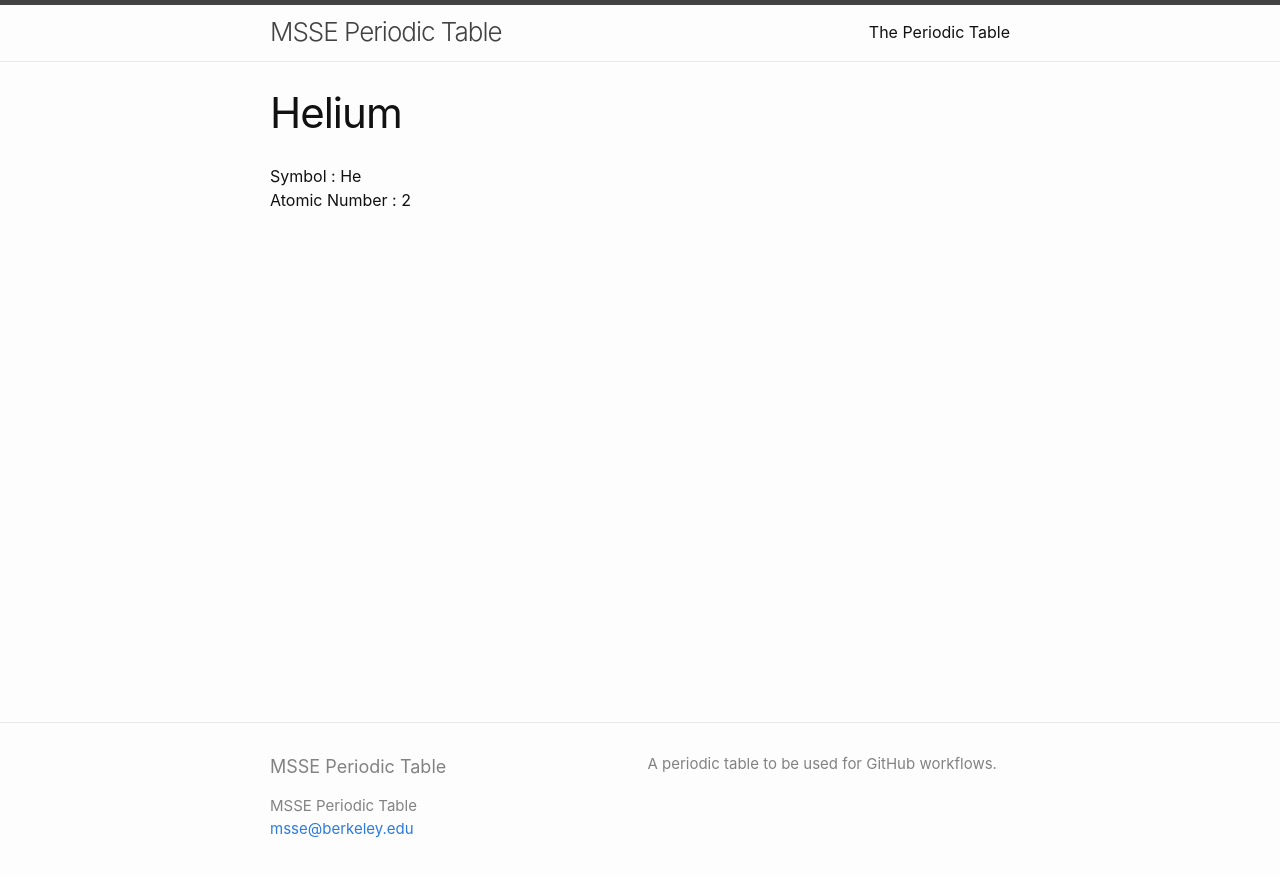
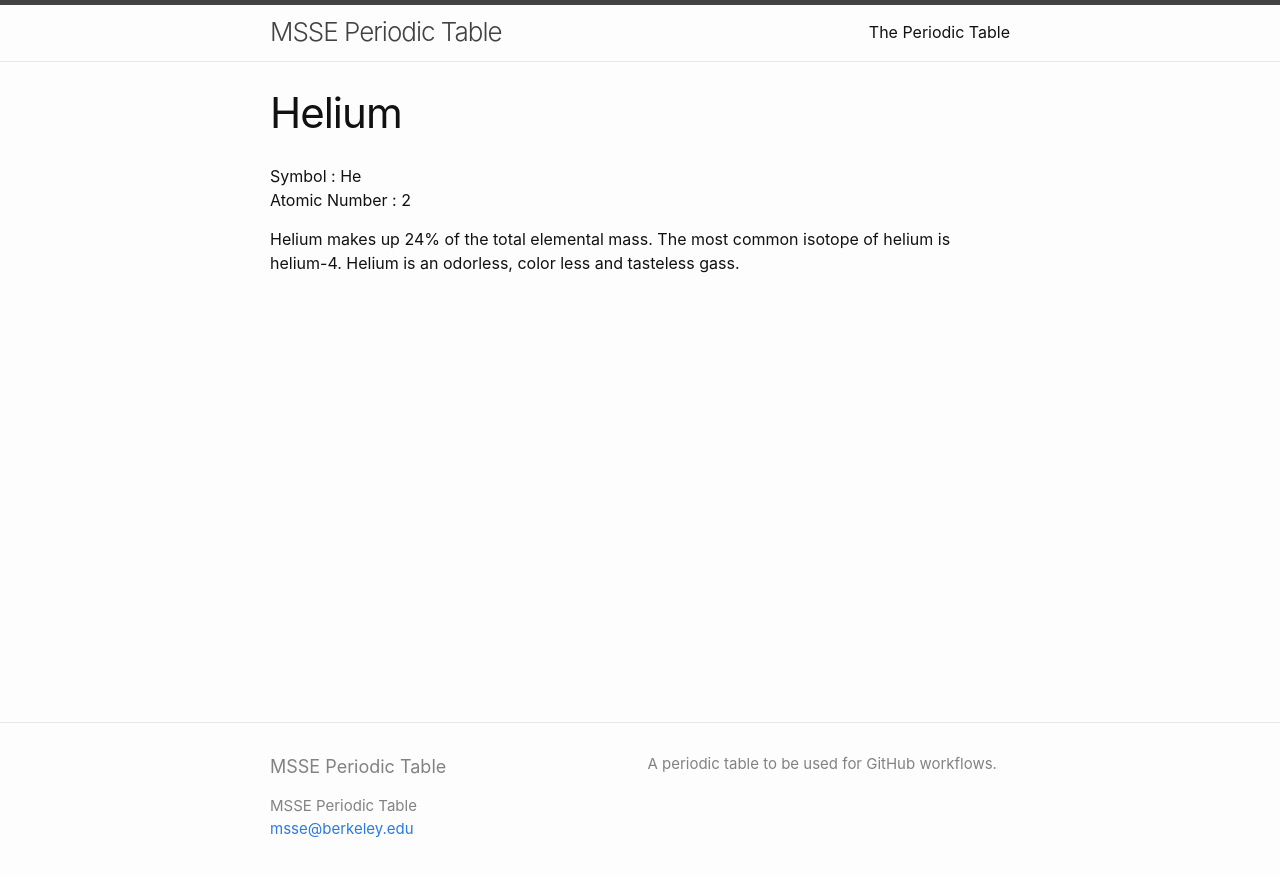
Before and after one commit to msse-chem-280-2023/periodic-table, a Jekyll site: the page built from elements/Helium.md, in a window 1280 px wide. Shown: the top 877 px of the page. Built offline with Jekyll 4.4.1, drawn with Linux system fonts in a browser that asks for light colours.

Commit message:
update Helium

```diff
--- a/elements/Helium.md
+++ b/elements/Helium.md
@@ -5,3 +5,7 @@ title: Helium
 
 Symbol : He
 Atomic Number : 2
+
+Helium makes up 24% of the total elemental mass.
+The most common isotope of helium is helium-4.
+Helium is an odorless, color less and tasteless gass.
```
Also changed, not shown: Helium.md (deleted, +0 -7 lines).
